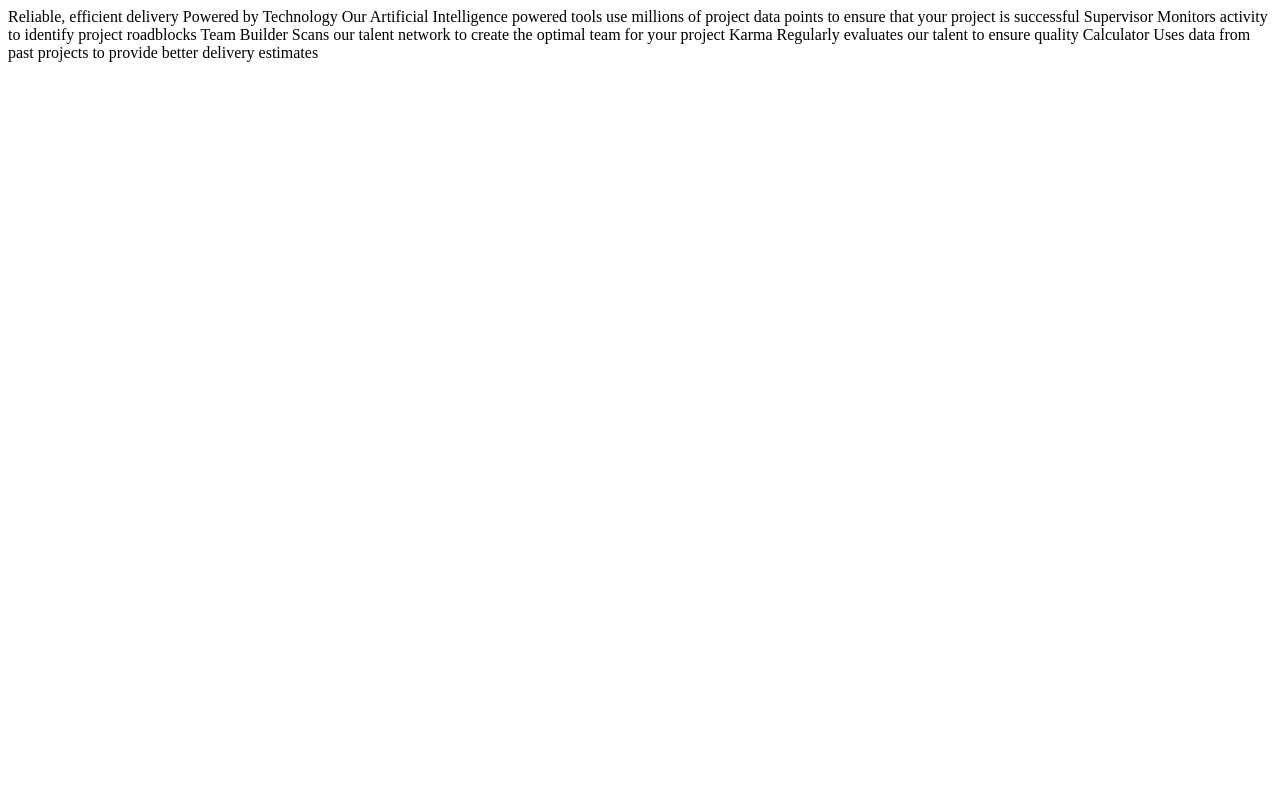
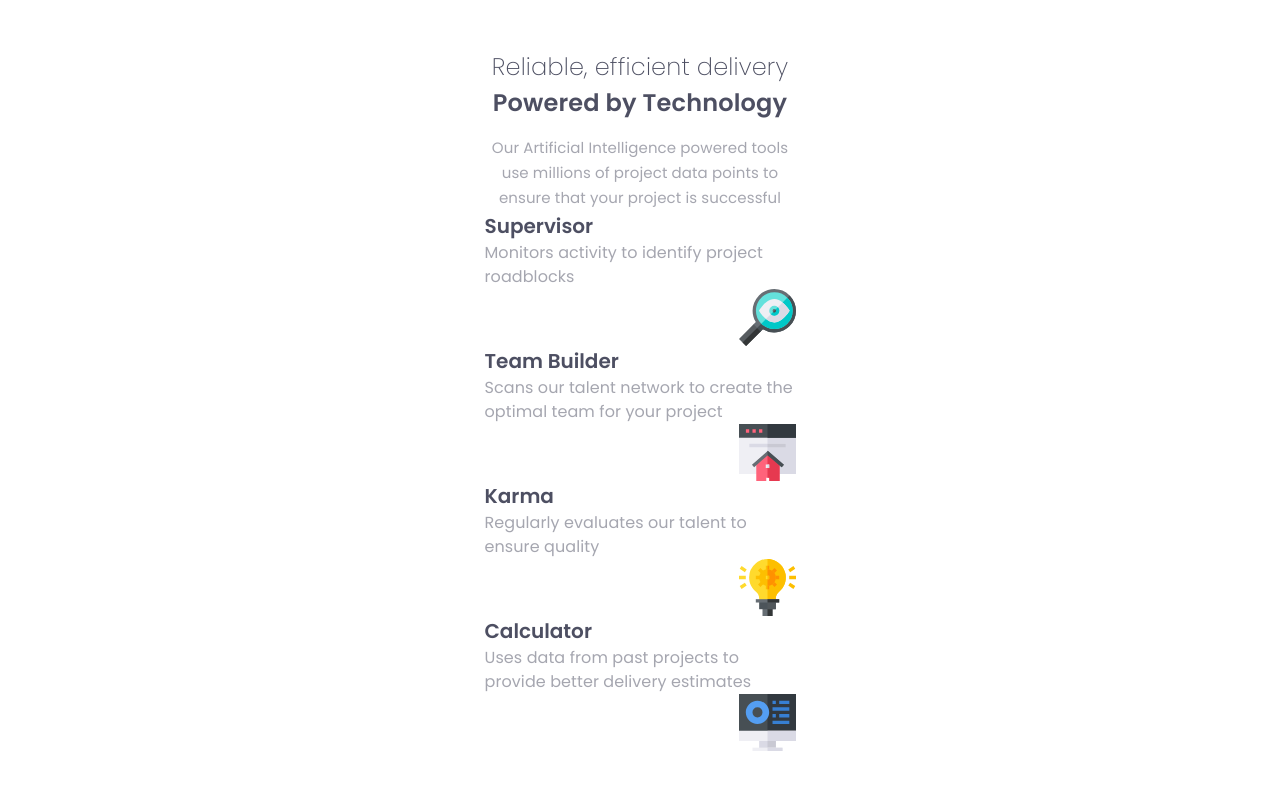
Before and after one commit to NavarroEmiliano/four-card-feature-section, a website: page index.html in a window 1280 px wide. Drawn offline with Linux system fonts and the light colour scheme.

Commit message:
card styles

```diff
--- a/index.html
+++ b/index.html
@@ -4,33 +4,74 @@
 <head>
   <meta charset="UTF-8">
   <meta name="viewport" content="width=device-width, initial-scale=1.0">
-
   <link rel="icon" type="image/png" sizes="32x32" href="./images/favicon-32x32.png">
-
+  <link rel="preconnect" href="https://fonts.googleapis.com">
+  <link rel="preconnect" href="https://fonts.gstatic.com" crossorigin>
+  <link href="https://fonts.googleapis.com/css2?family=Poppins:wght@200;400;600&display=swap" rel="stylesheet">
+  <link rel="stylesheet" href="./css/styles.css">
   <title> Four card feature section</title>
-
 </head>
 
 <body>
+  <main class="main-container">
+    <header class="header-container">
+      <h2>
+        Reliable, efficient delivery
+      </h2>
+      <h1>
+        Powered by Technology
+      </h1>
+      <h6> Our Artificial Intelligence powered tools use millions of project data points
+        to ensure that your project is successful</h6>
+    </header>
 
-  Reliable, efficient delivery
-  Powered by Technology
+    <section class="cards">
+      <article class="cards__card">
+        <h3>
+          Supervisor
+        </h3>
+        <p>
+          Monitors activity to identify project roadblocks
+        </p>
 
-  Our Artificial Intelligence powered tools use millions of project data points
-  to ensure that your project is successful
+        <img src="images/icon-supervisor.svg" alt="supervisor icon">
 
-  Supervisor
-  Monitors activity to identify project roadblocks
+      </article>
 
+      <article class="cards__card">
+        <h3>
           Team Builder
+        </h3>
+        <p>
           Scans our talent network to create the optimal team for your project
+        </p>
 
+        <img src="images/icon-team-builder.svg" alt="team builder icon">
+      </article>
+
+      <article class="cards__card">
+        <h3>
           Karma
+        </h3>
+        <p>
           Regularly evaluates our talent to ensure quality
+        </p>
 
+        <img src="images/icon-karma.svg" alt="karma icon">
+      </article>
+
+      <article class="cards__card">
+        <h3>
           Calculator
+        </h3>
+        <p>
           Uses data from past projects to provide better delivery estimates
+        </p>
+        <img src="images/icon-calculator.svg" alt="calculator icon">
+      </article>
+    </section>
 
+  </main>
 </body>
 
 </html>
--- /dev/null
+++ b/sass/styles.scss
@@ -0,0 +1,94 @@
+$red: #ea5353;
+$cyan: #45d3d3;
+$orange: #fcaf4a;
+$blue: #549ef2;
+$very-dark-blue: #4D4F62;
+$grayish-blue: #a3a5ae;
+$very-light-gray: #fafafa;
+
+*,
+*::before,
+*::after {
+    box-sizing: border-box;
+    margin: 0;
+    padding: 0;
+}
+
+html {
+    -moz-text-size-adjust: none;
+    -webkit-text-size-adjust: none;
+    text-size-adjust: none;
+}
+
+body {
+    min-block-size: 100vh;
+    line-height: 1.5;
+    font-family: "Poppins", serif;
+    color: $very-dark-blue;
+}
+
+img,
+picture {
+    max-width: 100%;
+    display: block;
+}
+
+.main-container {
+    display: grid;
+    grid-column: 1;
+    min-block-size: 100vh;
+    place-content: center;
+}
+
+.header-container {
+    max-inline-size: 311px;
+    h2 {
+        font-size: 1.5rem;
+        letter-spacing: 0.17px;
+        font-weight: 200;
+        text-align: center;
+    }
+
+    h1 {
+        font-size: 1.5rem;
+        letter-spacing: 0.17px;
+        font-weight: 600;
+        text-align: center;
+        margin-bottom: 0.9rem;
+    }
+
+    h6 {
+        font-size: 0.938rem;
+        letter-spacing: 0.1px;
+        line-height: 1.66;
+        text-align: center;
+        font-weight: 400;
+        opacity: 50%;
+    }
+}
+
+.cards {
+    display: grid;
+    grid-column: 1;
+    max-inline-size: 311px;
+
+        &__card {
+            h3 {
+                font-size: 1.25rem;
+                font-weight: 600;
+            }
+
+            p {
+                font: 0.8rem;
+                opacity: 50%;
+                letter-spacing: 0.09px;
+            }
+
+            img {
+                inline-size: 57px;
+                block-size: 57px;
+                margin-inline-start: auto;
+            }
+        }
+
+}
```
Also changed, not shown: package.json (added, +15 -0 lines), css/styles.css (added), pnpm-lock.yaml (added), 2 other files. Lines whose indentation alone changed are shown as unchanged.
